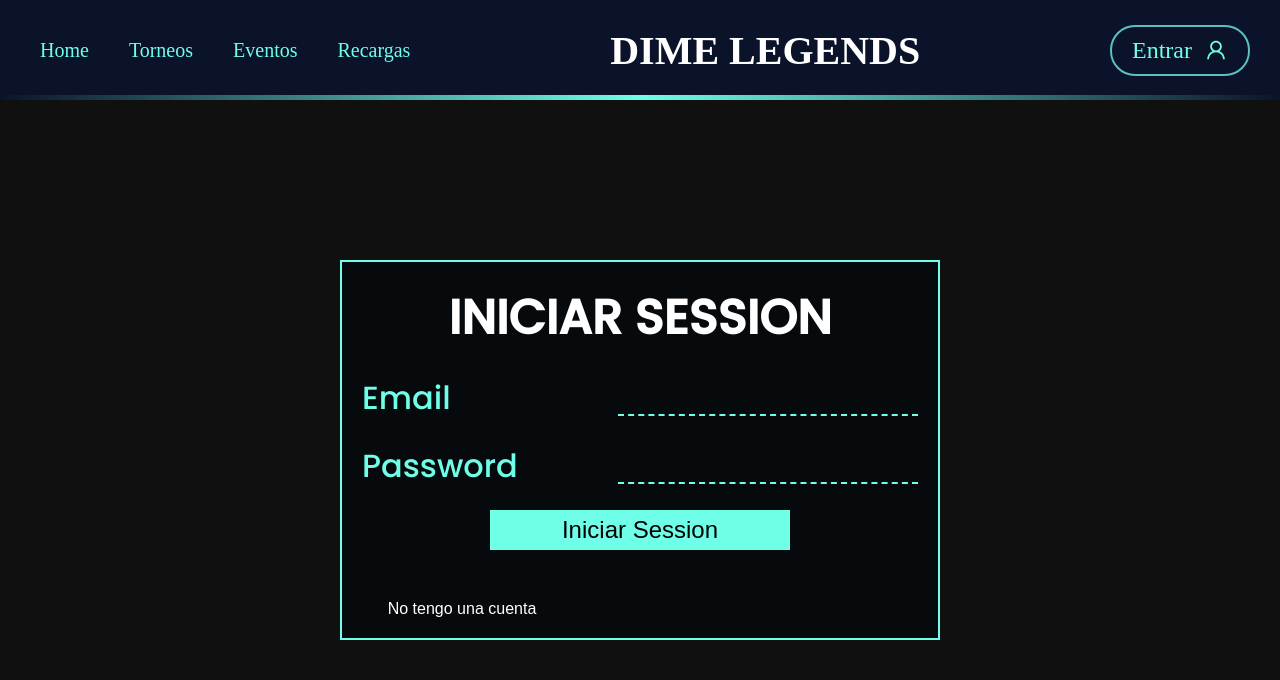
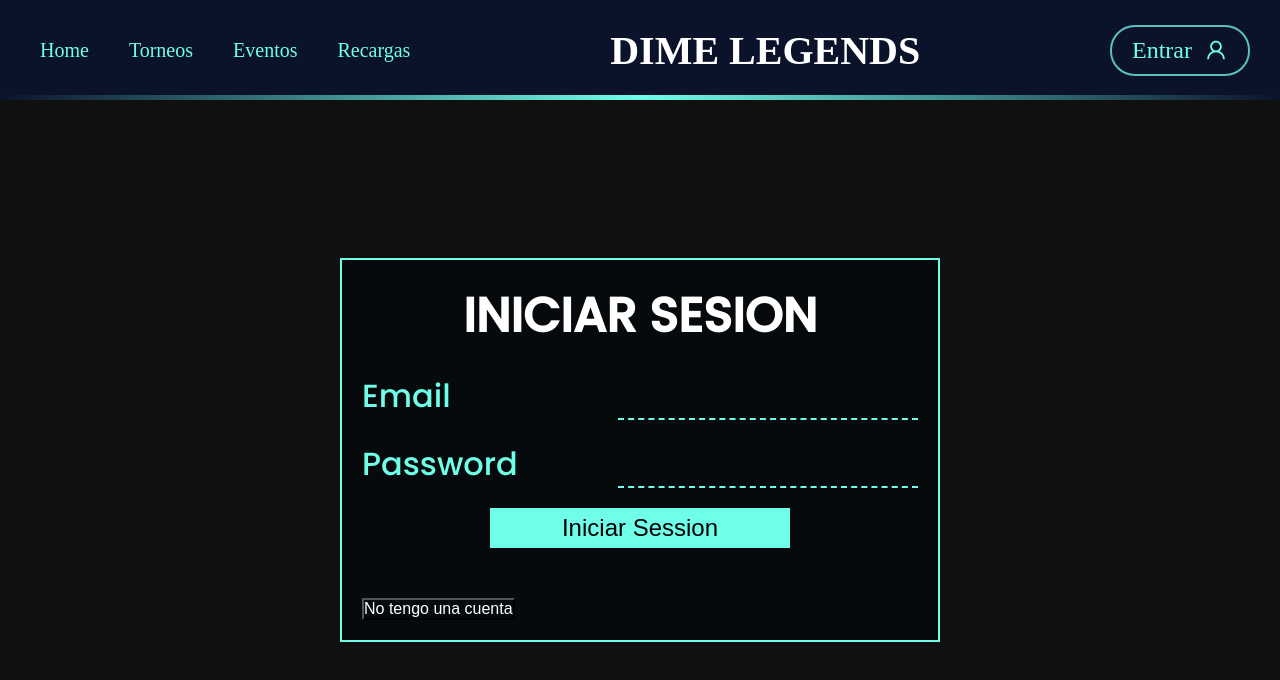
Before and after one commit to MiltonR12/dimelegends-page, a React (Vite) app: page /login in a window 1280 px wide. Shown: the top 680 px of the page. Built offline with nearby package versions, Linux system fonts and the light colour scheme; no server answers; a web font is replaced by a local one.

Commit message:
cambio de img

```diff
--- a/src/components/CardCreate.jsx
+++ b/src/components/CardCreate.jsx
@@ -32,6 +32,8 @@ function CardCreate() {
     }
     if (params.id) {
       inicio()
+    } else {
+      setValue('award', 'GRATUITO')
     }
   }, [])
 
--- a/src/components/CardForm.jsx
+++ b/src/components/CardForm.jsx
@@ -42,7 +42,7 @@ function CardForm() {
       <form onSubmit={handleSubmit(onSubmit)} >
         <div className={estilos.seccion} >
           <h2 className={estilos.title} >
-            {login ? 'Crear Cuenta' : 'Iniciar Session'}
+            {login ? 'CREAR CUENTA' : 'INICIAR SESION'}
           </h2>
         </div>
         {
--- a/src/components/Information.jsx
+++ b/src/components/Information.jsx
@@ -1,6 +1,6 @@
 import estilos from '../sass/information.module.scss'
 import { AiOutlineStar } from 'react-icons/ai'
-import copa from '../imgs/copaTorneo.png'
+import copa from '../imgs/copa.png'
 import AOS from 'aos'
 import 'aos/dist/aos.css'
 import { useEffect } from 'react'
--- a/src/sass/cardForm.module.scss
+++ b/src/sass/cardForm.module.scss
@@ -15,12 +15,10 @@
       display: flex;
       flex-wrap: wrap;
       justify-content: space-between;
-      align-items: center;
       font-family: "Poppins", sans-serif;
       .title {
-        text-transform: uppercase;
+        width: 100%;
         text-align: center;
-        width: 100%;
         font-size: 3em;
       }
       label {
@@ -62,14 +60,12 @@
     }
   }
   .btnCambio {
-    width: 100%;
-    max-width: 200px;
     background: none;
     color: #fff;
     font-size: 1em;
     cursor: pointer;
     margin-top: 50px;
-    border: none;
+    transition: .5s ease all;
     &:hover {
       color: #6fffe9;
     }
--- a/src/sass/cardTorneo.module.scss
+++ b/src/sass/cardTorneo.module.scss
@@ -1,11 +1,12 @@
 .contCardTorneo {
   max-width: 500px;
   width: 100%;
+  box-shadow: 5px 5px 15px #6fffe9;
+  border-radius: 20px;
   overflow: hidden;
   .contInfo {
     background-color: #303030;
     padding: 20px;
-    border-radius: 20px;
     font-size: 16px;
     display: flex;
     flex-direction: column;
@@ -40,7 +41,7 @@
       padding: 5px 10px;
       border: 2px solid #6fffe9;
       color: #6fffe9;
-      border-radius: 5px;
+      border-radius: 10px;
       cursor: pointer;
       transition: 0.5s ease all;
       text-decoration: none;
--- a/src/sass/menuUser.module.scss
+++ b/src/sass/menuUser.module.scss
@@ -2,7 +2,6 @@
   width: 300px;
   background-color: #202020;
   margin: 30px;
-  overflow: hidden;
   position: absolute;
   right: 0;
   z-index: 10;
@@ -34,6 +33,11 @@
             background-color: #303030;
           }
         }
+        &:last-child {
+          .enlace {
+            color: #ff0000;
+          }
+        }
       }
     }
   }
@@ -41,6 +45,6 @@
 
 @media screen and (max-width: 500px) {
   .contMenuUser {
-    margin: 0;
+    margin: 10px;
   }
 }
```
Also changed, not shown: src/imgs/copa.png (added), src/imgs/copaTorneo.png (deleted).
